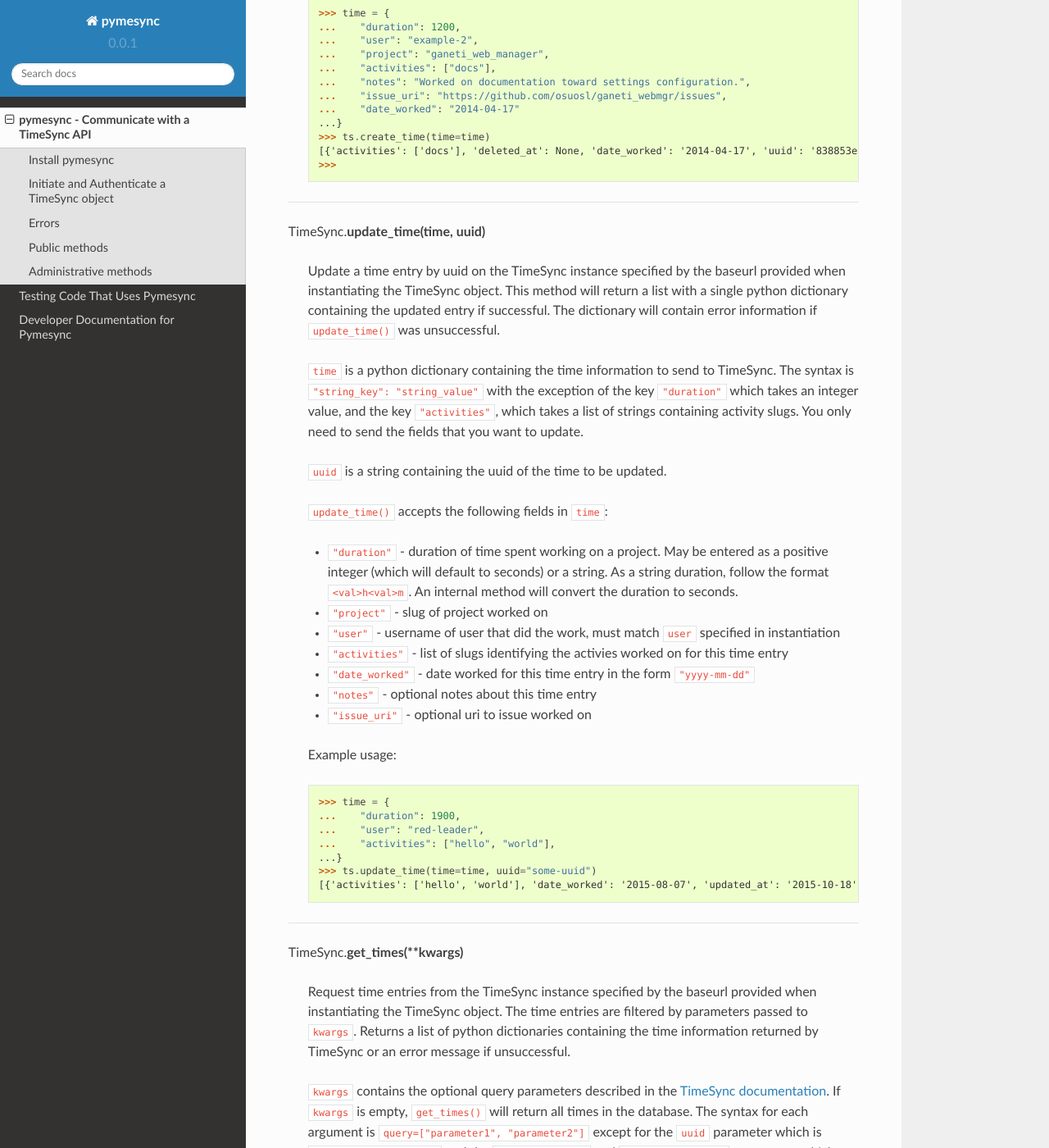
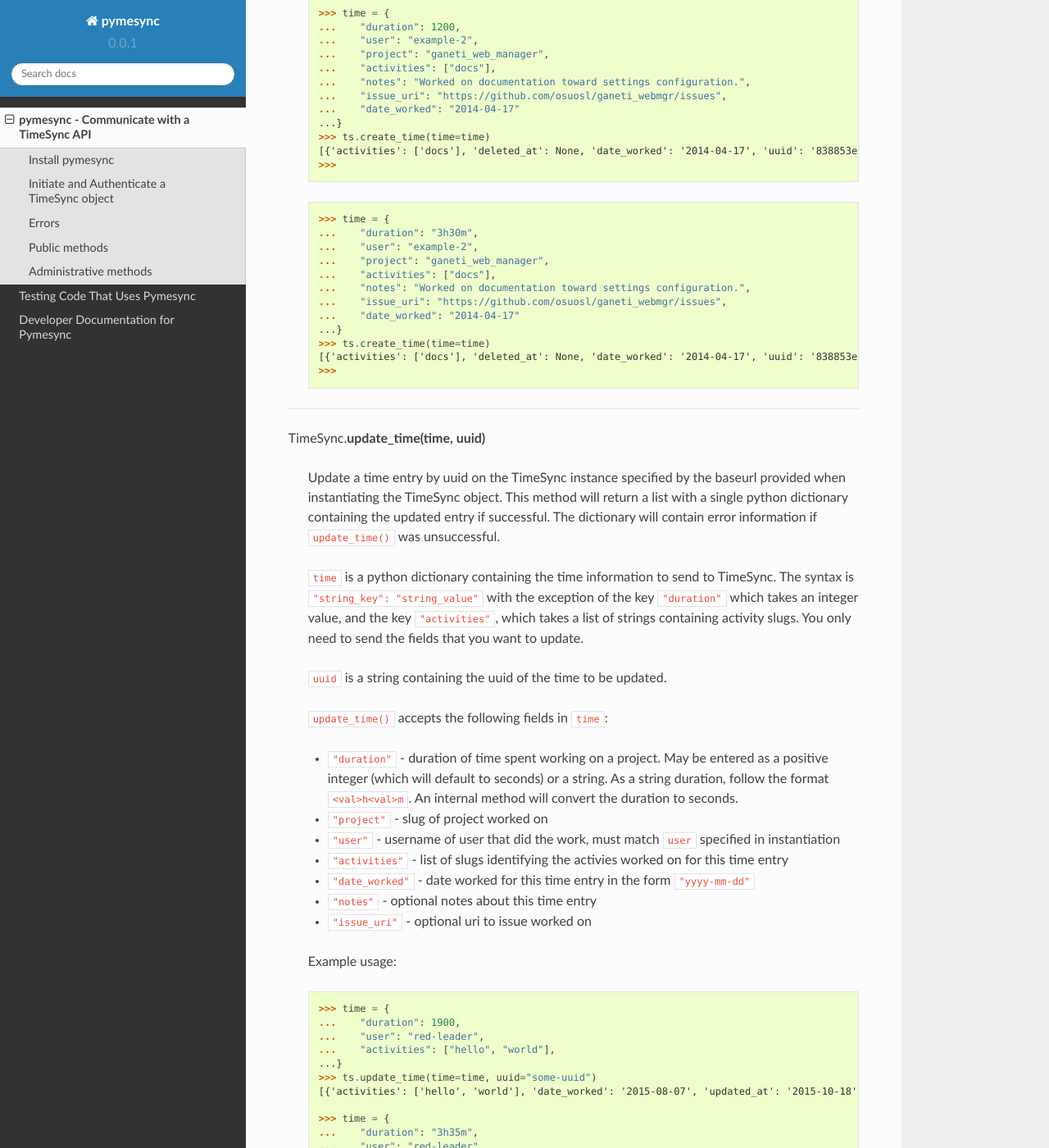
Before and after one commit to osuosl/pymesync, a Sphinx documentation site: the page built from docs/source/usage.rst, in a window 1280 px wide and 1400 px high, scrolled down 4816 px. Shown: the whole window at 82% size. Built offline with Sphinx 7.4.7 and the Read the Docs theme 2.0.0, drawn with Linux system fonts in a browser that asks for light colours; some of the changed text lies outside the part shown.

Commit message:
Add examples to docs

```diff
--- a/docs/source/usage.rst
+++ b/docs/source/usage.rst
@@ -244,6 +244,21 @@
       [{'activities': ['docs'], 'deleted_at': None, 'date_worked': '2014-04-17', 'uuid': '838853e3-3635-4076-a26f-7efr4e60981f', 'notes': 'Worked on documentation toward settings configuration.', 'updated_at': None, 'project': 'ganeti_web_manager', 'user': 'example-2', 'duration': 1200, 'issue_uri': 'https://github.com/osuosl/ganeti_webmgr/issues', 'created_at': '2015-05-23', 'revision': 1}]
       >>>
 
+    .. code-block:: python
+
+      >>> time = {
+      ...    "duration": "3h30m",
+      ...    "user": "example-2",
+      ...    "project": "ganeti_web_manager",
+      ...    "activities": ["docs"],
+      ...    "notes": "Worked on documentation toward settings configuration.",
+      ...    "issue_uri": "https://github.com/osuosl/ganeti_webmgr/issues",
+      ...    "date_worked": "2014-04-17"
+      ...}
+      >>> ts.create_time(time=time)
+      [{'activities': ['docs'], 'deleted_at': None, 'date_worked': '2014-04-17', 'uuid': '838853e3-3635-4076-a26f-7efr4e60981f', 'notes': 'Worked on documentation toward settings configuration.', 'updated_at': None, 'project': 'ganeti_web_manager', 'user': 'example-2', 'duration': 12600, 'issue_uri': 'https://github.com/osuosl/ganeti_webmgr/issues', 'created_at': '2015-05-23', 'revision': 1}]
+      >>>
+
 ------------------------------------------
 
 TimeSync.\ **update_time(time, uuid)**
@@ -289,6 +304,14 @@
       ...}
       >>> ts.update_time(time=time, uuid="some-uuid")
       [{'activities': ['hello', 'world'], 'date_worked': '2015-08-07', 'updated_at': '2015-10-18', 'user': 'red-leader', 'duration': 1900, 'deleted_at': None, 'uuid': 'some-uuid', 'notes': None, 'project': ['ganeti'], 'issue_uri': 'https://github.com/osuosl/ganeti_webmgr/issues/56', 'created_at': '2014-06-12', 'revision': 2}]
+
+      >>> time = {
+      ...    "duration": "3h35m",
+      ...    "user": "red-leader",
+      ...    "activities": ["hello", "world"],
+      ...}
+      >>> ts.update_time(time=time, uuid="some-uuid")
+      [{'activities': ['hello', 'world'], 'date_worked': '2015-08-07', 'updated_at': '2015-10-18', 'user': 'red-leader', 'duration': 12900, 'deleted_at': None, 'uuid': 'some-uuid', 'notes': None, 'project': ['ganeti'], 'issue_uri': 'https://github.com/osuosl/ganeti_webmgr/issues/56', 'created_at': '2014-06-12', 'revision': 3}]
 
 ------------------------------------------
 
```
Also changed, not shown: docs/source/testing.rst (+17 -0 lines), pymesync.py (+12 -14 lines).
